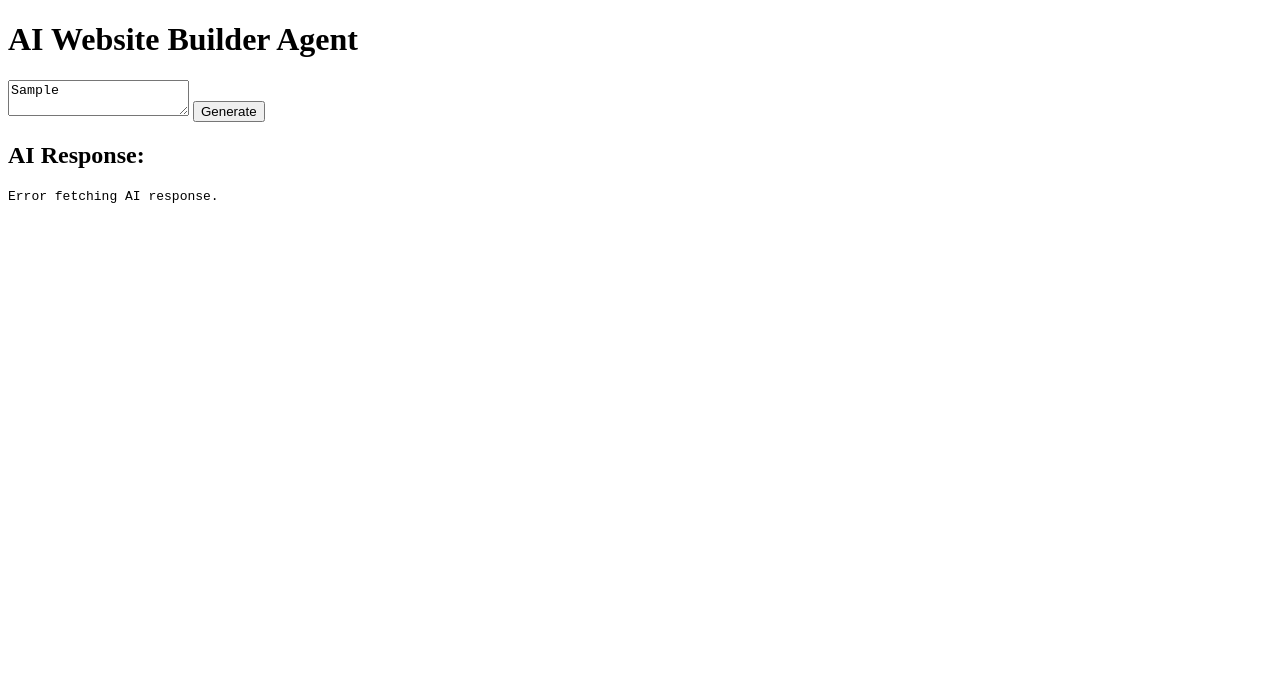
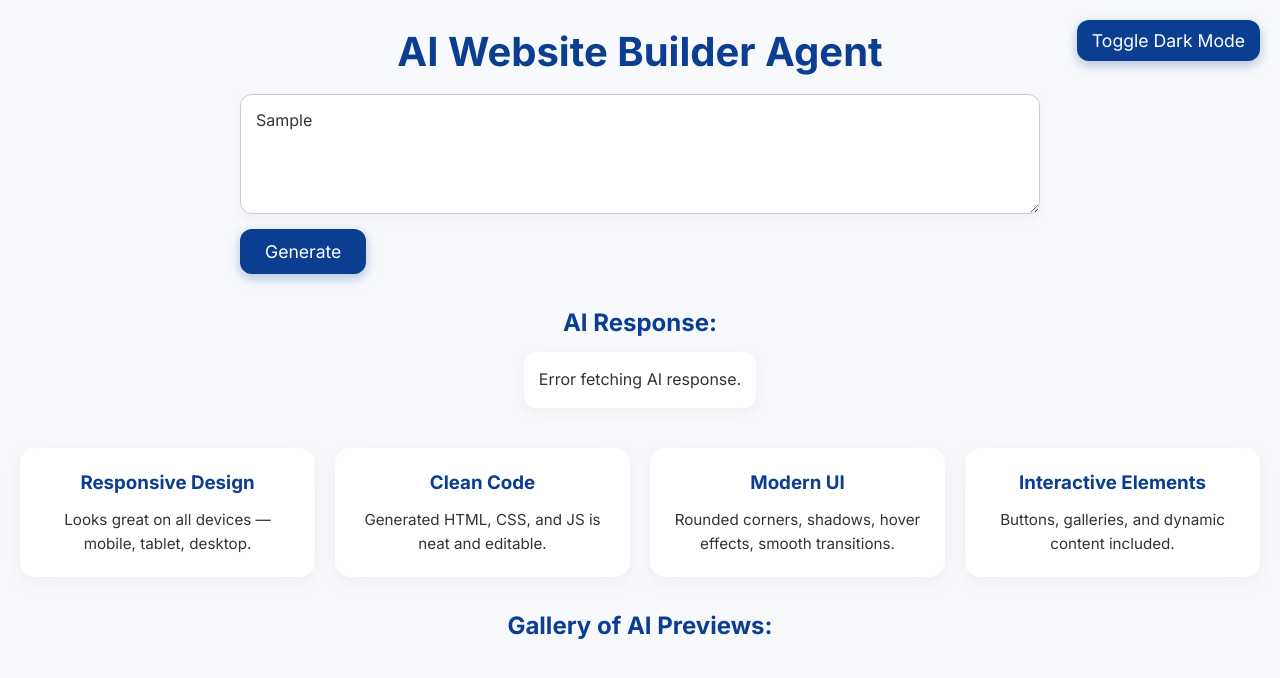
Before and after one commit to farleisx/Newrepso, a website: page index.html in a window 1280 px wide. Both pictures are taken after typing "Sample" into the empty fields and a click on the button "Generate". Drawn offline with Linux system fonts and the light colour scheme; no server answers.

Commit message:
Update index.html

```diff
--- a/index.html
+++ b/index.html
@@ -4,16 +4,157 @@
 <meta charset="UTF-8">
 <meta name="viewport" content="width=device-width, initial-scale=1.0">
 <title>AI Website Agent</title>
-  <link rel="stylesheet" href="style.css">
+<link href="https://fonts.googleapis.com/css2?family=Inter:wght@400;600;700&display=swap" rel="stylesheet">
+<style>
+  /* Global Styles */
+  * { box-sizing: border-box; margin: 0; padding: 0; font-family: 'Inter', sans-serif; transition: background 0.3s, color 0.3s; }
+  body { background: var(--bg-color); color: var(--text-color); line-height: 1.6; display: flex; flex-direction: column; align-items: center; min-height: 100vh; padding: 20px; }
+
+  /* Color Variables */
+  :root {
+    --bg-color: #f7f9fc;
+    --text-color: #333;
+    --accent-color: #0b3d91;
+    --card-bg: #fff;
+    --card-shadow: rgba(0,0,0,0.05);
+  }
+  body.dark {
+    --bg-color: #121212;
+    --text-color: #eee;
+    --accent-color: #4f8ef7;
+    --card-bg: #1e1e1e;
+    --card-shadow: rgba(0,0,0,0.4);
+  }
+
+  /* Header */
+  h1 { font-size: 2.5rem; margin-bottom: 10px; color: var(--accent-color); text-align: center; }
+  h2 { font-size: 1.5rem; margin: 30px 0 10px; color: var(--accent-color); text-align: center; }
+
+  /* Container */
+  .container { width: 100%; max-width: 800px; display: flex; flex-direction: column; gap: 15px; }
+
+  /* Textarea */
+  textarea { width: 100%; height: 120px; padding: 15px; border-radius: 12px; border: 1px solid #ccc; font-size: 1rem; resize: vertical; box-shadow: 0 4px 12px var(--card-shadow); background: var(--card-bg); color: var(--text-color); }
+  textarea:focus { border-color: var(--accent-color); box-shadow: 0 6px 20px rgba(11,61,145,0.2); outline: none; }
+
+  /* Button */
+  button { padding: 12px 25px; font-size: 1.1rem; border-radius: 12px; border: none; background: var(--accent-color); color: #fff; cursor: pointer; align-self: flex-start; transition: all 0.3s ease; box-shadow: 0 4px 12px rgba(11,61,145,0.3); }
+  button:hover { background: #0e4fbf; transform: translateY(-2px); box-shadow: 0 6px 16px rgba(11,61,145,0.4); }
+
+  /* Response Box */
+  pre { background: var(--card-bg); padding: 15px; border-radius: 12px; max-height: 400px; overflow-y: auto; box-shadow: 0 4px 12px var(--card-shadow); white-space: pre-wrap; }
+
+  /* Features / Gallery */
+  .features, .carousel { display: grid; grid-template-columns: repeat(auto-fit, minmax(220px, 1fr)); gap: 20px; margin-top: 40px; width: 100%; }
+  .feature-box, .carousel-item { background: var(--card-bg); padding: 20px; border-radius: 15px; text-align: center; box-shadow: 0 6px 18px var(--card-shadow); transition: all 0.3s ease; }
+  .feature-box:hover, .carousel-item:hover { transform: translateY(-5px); box-shadow: 0 10px 25px var(--card-shadow); }
+  .feature-box h3, .carousel-item h3 { margin-bottom: 10px; color: var(--accent-color); }
+  .feature-box p, .carousel-item p { font-size: 0.95rem; color: var(--text-color); }
+
+  /* Dark Mode Toggle */
+  #theme-toggle { position: fixed; top: 20px; right: 20px; padding: 10px 15px; border-radius: 12px; background: var(--accent-color); color: #fff; border: none; cursor: pointer; box-shadow: 0 4px 12px rgba(11,61,145,0.3); transition: all 0.3s; }
+  #theme-toggle:hover { transform: translateY(-2px); background: #0e4fbf; }
+
+  /* Typing Effect */
+  .typing { border-right: 2px solid var(--accent-color); white-space: pre-wrap; overflow-wrap: break-word; }
+
+  /* Carousel scroll */
+  .carousel-container { overflow-x: auto; display: flex; gap: 15px; padding-bottom: 10px; }
+</style>
 </head>
 <body>
+
+<button id="theme-toggle">Toggle Dark Mode</button>
+
 <h1>AI Website Builder Agent</h1>
+<div class="container">
   <textarea id="prompt" placeholder="Describe your website..."></textarea>
   <button id="generate">Generate</button>
+</div>
 
 <h2>AI Response:</h2>
 <pre id="response"></pre>
 
+<!-- Feature Boxes -->
+<div class="features">
+  <div class="feature-box">
+    <h3>Responsive Design</h3>
+    <p>Looks great on all devices — mobile, tablet, desktop.</p>
+  </div>
+  <div class="feature-box">
+    <h3>Clean Code</h3>
+    <p>Generated HTML, CSS, and JS is neat and editable.</p>
+  </div>
+  <div class="feature-box">
+    <h3>Modern UI</h3>
+    <p>Rounded corners, shadows, hover effects, smooth transitions.</p>
+  </div>
+  <div class="feature-box">
+    <h3>Interactive Elements</h3>
+    <p>Buttons, galleries, and dynamic content included.</p>
+  </div>
+</div>
+
+<h2>Gallery of AI Previews:</h2>
+<div class="carousel-container" id="carousel"></div>
+
 <script src="script.js"></script>
+<script>
+  const responseBox = document.getElementById("response");
+  const carousel = document.getElementById("carousel");
+
+  // Dark Mode Toggle
+  const themeToggle = document.getElementById("theme-toggle");
+  themeToggle.addEventListener("click", () => {
+    document.body.classList.toggle("dark");
+  });
+
+  // Typing Effect
+  async function typeEffect(element, text) {
+    element.textContent = "";
+    element.classList.add("typing");
+    for (let i = 0; i < text.length; i++) {
+      element.textContent += text[i];
+      await new Promise(r => setTimeout(r, 15)); // typing speed
+    }
+    element.classList.remove("typing");
+  }
+
+  // AI Generate Button
+  document.getElementById("generate").addEventListener("click", async () => {
+    const prompt = document.getElementById("prompt").value.trim();
+    if (!prompt) { responseBox.textContent = "Please enter a description."; return; }
+
+    // Clear previous carousel items
+    carousel.innerHTML = "";
+
+    responseBox.textContent = "Generating AI response...";
+    try {
+      const res = await fetch("/api/ai-generate", {
+        method: "POST",
+        headers: { "Content-Type": "application/json" },
+        body: JSON.stringify({ prompt }),
+      });
+      const data = await res.json();
+      const aiText = data.output || "No response from AI.";
+
+      // Animate typing
+      await typeEffect(responseBox, aiText);
+
+      // Split into previews for gallery (simulate multiple previews)
+      const previews = aiText.split("\n\n").filter(p => p.trim().length > 20).slice(0,5);
+      previews.forEach(preview => {
+        const item = document.createElement("div");
+        item.className = "carousel-item";
+        item.innerHTML = `<h3>Preview</h3><p>${preview}</p>`;
+        carousel.appendChild(item);
+      });
+
+    } catch (err) {
+      console.error(err);
+      responseBox.textContent = "Error fetching AI response.";
+    }
+  });
+</script>
 </body>
 </html>
```
Lines whose indentation alone changed are shown as unchanged.
